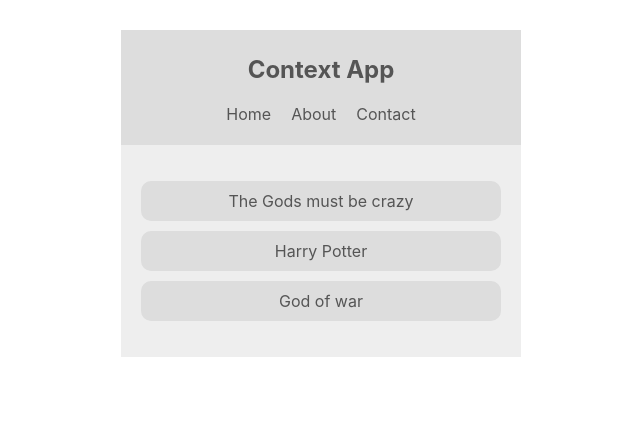
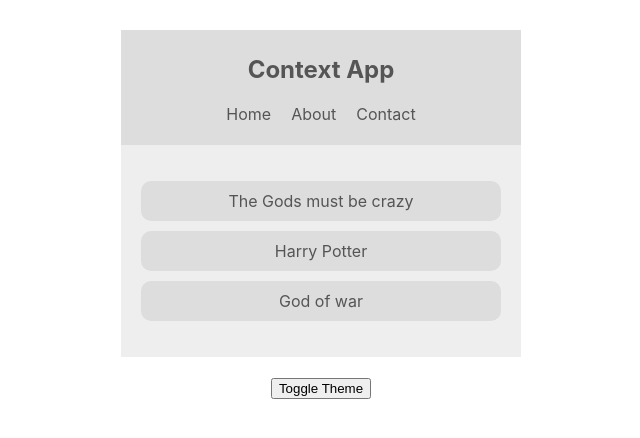
Before and after one commit to Kobby08/contextapp, a React (Create React App) app: page / in a window 1280 px wide. Shown: the top 438 px of the page, without its empty margins (319-959 px from the left). Built offline with nearby package versions, Linux system fonts and the light colour scheme.

Commit message:
updating context data

```diff
--- a/src/App.js
+++ b/src/App.js
@@ -1,5 +1,7 @@
 import Booklist from "./components/Booklist";
 import Navbar from "./components/Navbar";
+import ToggleTheme from "./components/ToggleTheme";
+
 import ThemeContextProvider from "./contexts/ThemeContext";
 
 function App() {
@@ -8,6 +10,7 @@
       <ThemeContextProvider>
         <Navbar />
         <Booklist />
+        <ToggleTheme />
       </ThemeContextProvider>
     </div>
   );
--- /dev/null
+++ b/src/components/ToggleTheme.js
@@ -0,0 +1,12 @@
+import { Component } from "react";
+import { ThemeContext } from "../contexts/ThemeContext";
+
+class ToggleTheme extends Component {
+  static contextType = ThemeContext;
+  render() {
+    const { toggleTheme } = this.context;
+    return <button onClick={toggleTheme}>Toggle Theme</button>;
+  }
+}
+
+export default ToggleTheme;
--- a/src/contexts/ThemeContext.js
+++ b/src/contexts/ThemeContext.js
@@ -10,11 +10,16 @@
     light: { syntax: "#555", ui: "#ddd", bg: "#eee" },
     dark: { syntax: "#ddd", ui: "#333", bg: "#555" },
   };
+  toggleTheme = () => {
+    this.setState({ isLightTheme: !this.state.isLightTheme });
+  };
   render() {
     return (
       // define the provider from the created context
       // wrap the provider around the compents that would be using the shared states
-      <ThemeContext.Provider value={{ ...this.state }}>
+      <ThemeContext.Provider
+        value={{ ...this.state, toggleTheme: this.toggleTheme }}
+      >
         {this.props.children}
       </ThemeContext.Provider>
     );
```
